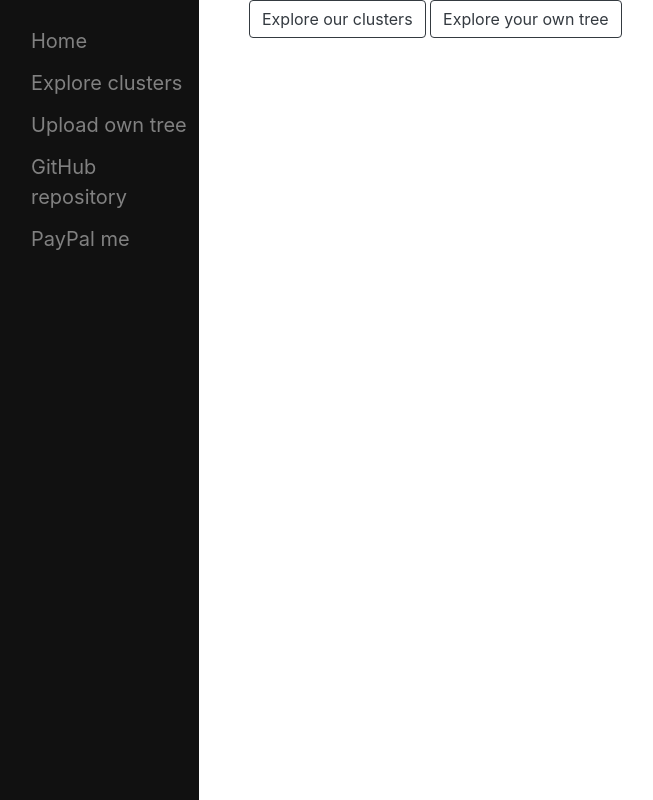
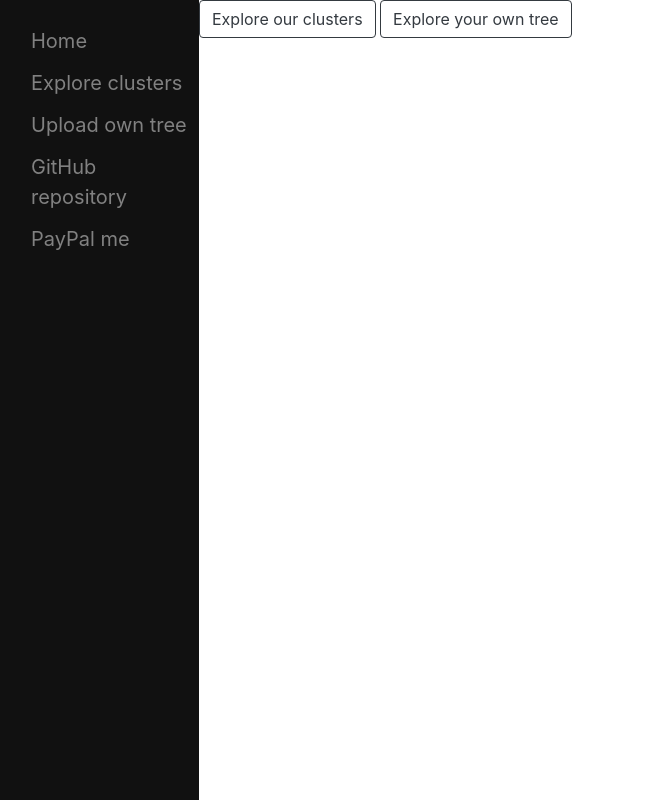
Before and after one commit to seviru/fmp_web_design, a Django app: page /tree_analyzer/ in a window 1280 px wide. Shown: the whole page, without its empty margins (1-654 px from the left). Run offline with Django 3.2, Linux system fonts and the light colour scheme; some libraries are stand-ins or nearby versions.

Commit message:
Touched here and there somw lateral navigation bar params

```diff
--- a/tree_analyzer/static/css/tree_analyzer.css
+++ b/tree_analyzer/static/css/tree_analyzer.css
@@ -1,9 +1,5 @@
 h3{
     color: #FE2E2E;
-}
-
-body {
-    padding-left: 50px;
 }
 
 .sidenav {
@@ -31,7 +27,7 @@ body {
 }
 
 .content_container {
-    margin-left: 200px; /* Same as the width of the sidenav */
+    margin-left: 200px;
 }
 
 @media screen and (max-height: 450px) {
```
